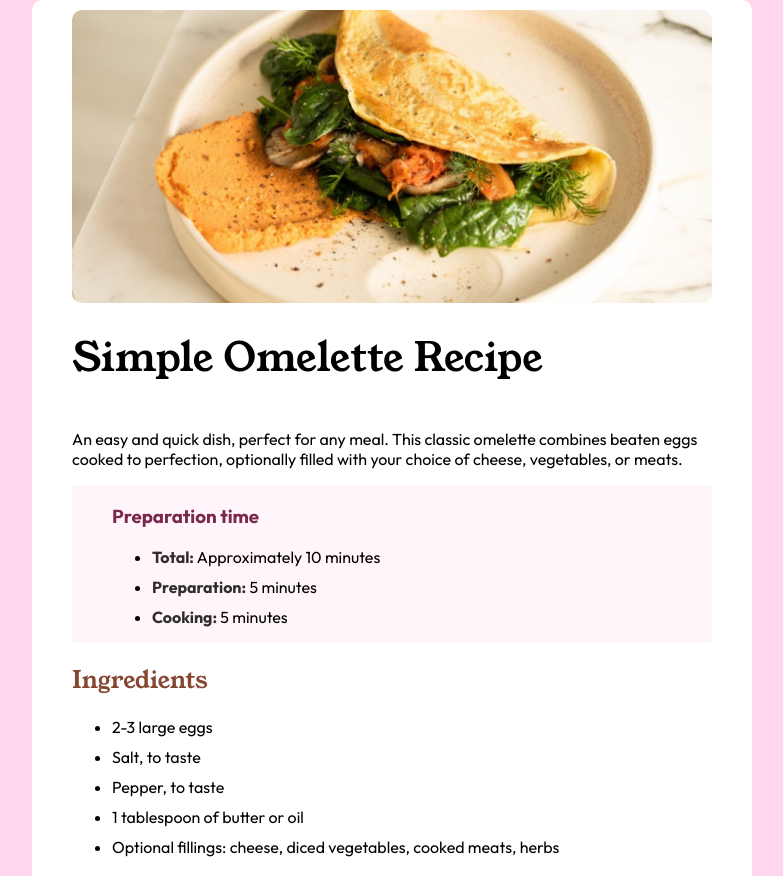
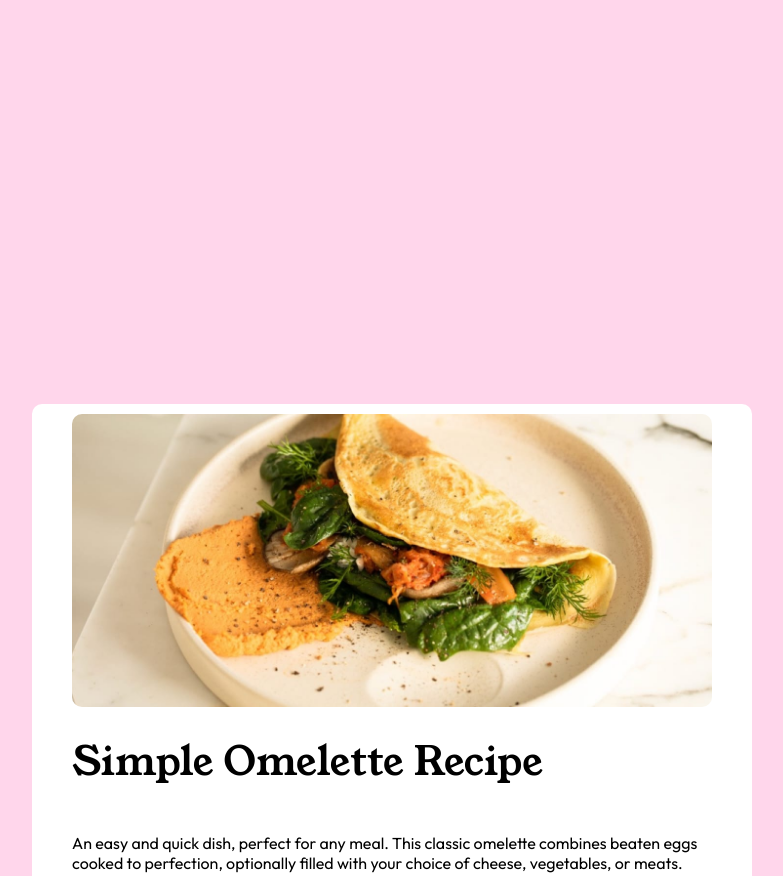
Before and after one commit to anwar-elbarry/Recipe-page, a plain HTML site: page index.html in a window 1280 px wide. Shown: the top 876 px of the page, without its empty margins (248-1031 px from the left). Drawn offline with Linux system fonts and the light colour scheme.

Commit message:
i changed the path and the style

```diff
--- a/style.css
+++ b/style.css
@@ -9,6 +9,7 @@ body {
     box-sizing: border-box;
     margin: 0;
     padding: 0;
+    min-height: 300vh;
   background-color:   hsl(330, 100%, 92%);
   font-family: "Outfit", sans-serif;
    display: flex;
```
Also changed, not shown: 1 other file.
